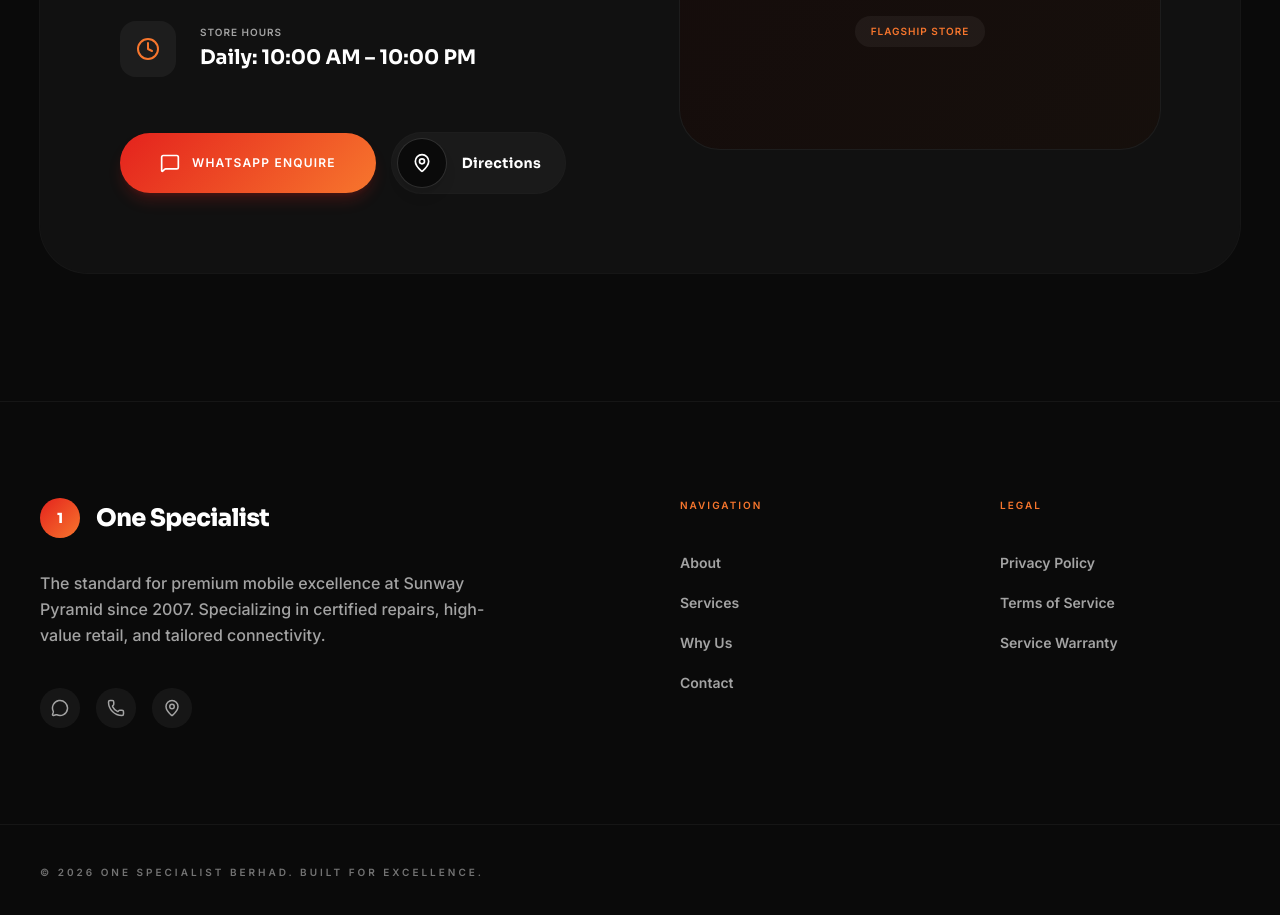
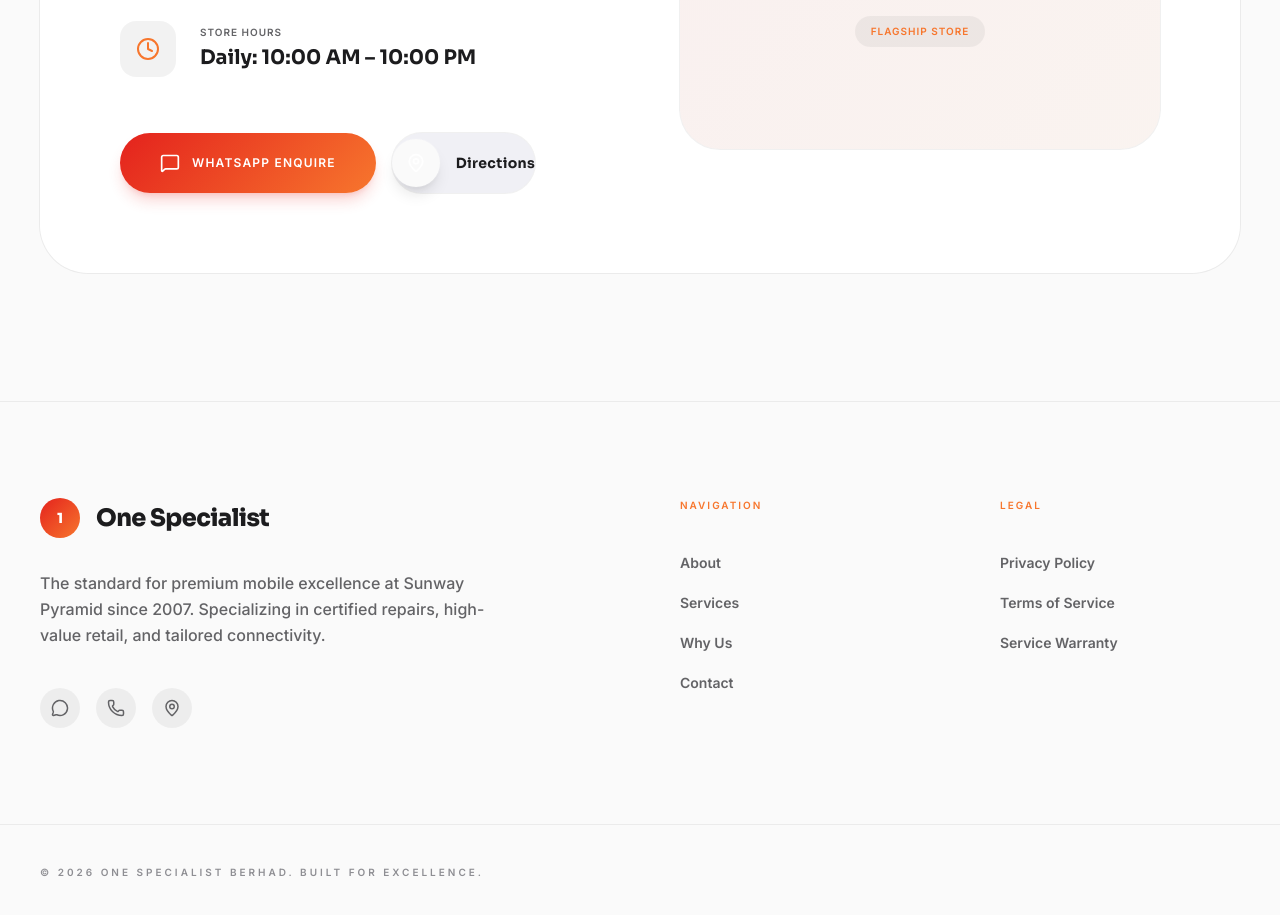
Before and after one commit to startasaasagency26-web/One-Specialist-Portfolio, a Next.js app: page / in a window 1280 px wide. Shown: the part 6240-7155 px from the top of the page. Built offline with nearby package versions, Linux system fonts and the light colour scheme.

Commit message:
commit 10

```diff
--- a/src/app/globals.css
+++ b/src/app/globals.css
@@ -50,6 +50,36 @@
   --line-strong: rgba(255, 255, 255, 0.12);
 }
 
+@media (prefers-color-scheme: light) {
+  :root {
+    --background: #FAFAFA;
+    --canvas: #F5F5F7;
+    --surface: #FFFFFF;
+    --surface-strong: #F0F0F5;
+
+    --ink: #1C1C1E;
+    --muted: #636366;
+    --muted-strong: #8E8e93;
+
+    --line: rgba(0, 0, 0, 0.06);
+    --line-strong: rgba(0, 0, 0, 0.10);
+  }
+}
+
+:root.light-test {
+  --background: #FAFAFA;
+  --canvas: #F5F5F7;
+  --surface: #FFFFFF;
+  --surface-strong: #F0F0F5;
+
+  --ink: #1C1C1E;
+  --muted: #636366;
+  --muted-strong: #8E8E93;
+
+  --line: rgba(0, 0, 0, 0.06);
+  --line-strong: rgba(0, 0, 0, 0.10);
+}
+
 @layer base {
   * {
     @apply border-line outline-none;
--- a/src/components/layout/site-footer.tsx
+++ b/src/components/layout/site-footer.tsx
@@ -6,14 +6,14 @@
 
 export function SiteFooter() {
   return (
-    <footer className="bg-background border-t border-white/5 py-24 pb-40">
+    <footer className="bg-background border-t border-line py-24 pb-40">
       <div className="container-shell grid gap-20 md:grid-cols-12">
         <div className="md:col-span-5">
           <div className="flex items-center gap-4">
             <div className="flex h-10 w-10 items-center justify-center rounded-full bg-brand-gradient font-display text-sm font-black text-white">
               1
             </div>
-            <p className="font-display text-2xl font-black tracking-tight text-white">
+            <p className="font-display text-2xl font-black tracking-tight text-ink">
               One Specialist
             </p>
           </div>
@@ -24,7 +24,7 @@
           </p>
           <div className="mt-10 flex gap-4">
             {[MessageCircle, Phone, MapPin].map((Icon, i) => (
-              <a key={i} href="#" className="flex h-10 w-10 items-center justify-center rounded-full bg-white/5 text-muted transition hover:text-brand-orange hover:bg-white/10">
+              <a key={i} href="#" className="flex h-10 w-10 items-center justify-center rounded-full bg-black/5 dark:bg-white/5 text-muted transition hover:text-brand-orange hover:bg-black/10 dark:hover:bg-white/20">
                 <Icon size={18} />
               </a>
             ))}
@@ -35,7 +35,7 @@
           <p className="text-[10px] font-black uppercase tracking-[0.2em] text-brand-orange">Navigation</p>
           <nav className="mt-10 flex flex-col gap-5 text-sm font-bold text-muted">
             {navItems.map((item) => (
-              <Link key={item.href} href={item.href} className="transition hover:text-white">
+              <Link key={item.href} href={item.href} className="transition hover:text-ink">
                 {item.label}
               </Link>
             ))}
@@ -45,14 +45,14 @@
         <div className="md:col-span-3">
           <p className="text-[10px] font-black uppercase tracking-[0.2em] text-brand-orange">Legal</p>
           <nav className="mt-10 flex flex-col gap-5 text-sm font-bold text-muted">
-            <Link href="#" className="transition hover:text-white">Privacy Policy</Link>
-            <Link href="#" className="transition hover:text-white">Terms of Service</Link>
-            <Link href="#" className="transition hover:text-white">Service Warranty</Link>
+            <Link href="#" className="transition hover:text-ink">Privacy Policy</Link>
+            <Link href="#" className="transition hover:text-ink">Terms of Service</Link>
+            <Link href="#" className="transition hover:text-ink">Service Warranty</Link>
           </nav>
         </div>
       </div>
 
-      <div className="container-shell mt-24 border-t border-white/5 pt-10">
+      <div className="container-shell mt-24 border-t border-line pt-10">
         <p className="text-[10px] font-black uppercase tracking-[0.3em] text-muted-strong">
           © 2026 One Specialist Berhad. Built for Excellence.
         </p>
--- a/src/components/sections/contact-section.tsx
+++ b/src/components/sections/contact-section.tsx
@@ -17,10 +17,10 @@
     <section id="contact" className="bg-background py-16 md:py-32">
       <div className="container-shell">
         <Reveal>
-          <div className="overflow-hidden rounded-[3rem] bg-surface p-10 ring-1 ring-white/5 md:p-20">
+          <div className="overflow-hidden rounded-[3rem] bg-surface p-10 ring-1 ring-line md:p-20">
             <div className="grid gap-20 lg:grid-cols-2 lg:items-center">
               <div>
-                <h2 className="font-display text-4xl font-extrabold tracking-tight text-white md:text-7xl">
+                <h2 className="font-display text-4xl font-extrabold tracking-tight text-ink md:text-7xl">
                   Let's <span className="text-gradient">Talk</span>.
                 </h2>
                 <p className="mt-8 text-lg font-medium leading-relaxed text-muted">
@@ -35,12 +35,12 @@
                     { icon: Clock, label: "Store Hours", value: contactDetails.hours },
                   ].map((item, i) => (
                     <div key={i} className="flex items-center gap-6">
-                      <div className="flex h-14 w-14 items-center justify-center rounded-2xl bg-white/5 text-brand-orange">
+                      <div className="flex h-14 w-14 items-center justify-center rounded-2xl bg-black/5 dark:bg-white/5 text-brand-orange">
                         <item.icon size={24} />
                       </div>
                       <div>
                         <p className="text-[10px] font-black uppercase tracking-widest text-muted">{item.label}</p>
-                        <p className="mt-1 font-display text-xl font-bold text-white">{item.value}</p>
+                        <p className="mt-1 font-display text-xl font-bold text-ink">{item.value}</p>
                       </div>
                     </div>
                   ))}
@@ -58,7 +58,7 @@
                     href="https://maps.google.com"
                     target="_blank"
                     rel="noreferrer"
-                    className="group flex h-[60px] items-center gap-4 rounded-full bg-surface-strong pr-6 pl-1.5 ring-1 ring-white/5 transition-all hover:bg-white/[0.03] hover:ring-white/10 w-full sm:w-auto justify-center"
+                    className="group flex flex-col sm:flex-row h-auto sm:h-[60px] items-center gap-4 rounded-3xl sm:rounded-full bg-surface-strong pr-6 pl-1.5 ring-1 ring-line transition-all hover:bg-white/[0.03] hover:ring-white/10 w-full sm:w-auto justify-center p-4 sm:p-0"
                   >
                     <div className="flex h-[48px] w-[48px] items-center justify-center rounded-full bg-background ring-1 ring-white/10 shadow-lg transition-transform duration-500 ease-out group-hover:scale-105 group-hover:ring-brand-orange/50 overflow-hidden relative">
                       <div className="absolute inset-0 bg-brand-gradient opacity-0 transition-opacity duration-300 group-hover:opacity-10" />
@@ -67,22 +67,22 @@
                         className="text-white transition-all duration-300 group-hover:text-brand-orange group-hover:-translate-y-0.5 group-hover:translate-x-0.5"
                       />
                     </div>
-                    <span className="font-display text-sm font-bold tracking-wide text-white transition-colors group-hover:text-brand-orange">
+                    <span className="font-display text-sm font-bold tracking-wide text-ink transition-colors group-hover:text-brand-orange">
                       Directions
                     </span>
                   </a>
                 </div>
               </div>
 
-              <div className="relative aspect-square overflow-hidden rounded-[2.5rem] bg-background ring-1 ring-white/5">
+              <div className="relative aspect-square overflow-hidden rounded-[2.5rem] bg-background ring-1 ring-line">
                 <div className="absolute inset-0 bg-brand-gradient opacity-5" />
                 <div className="relative flex h-full flex-col items-center justify-center p-12 text-center">
                   <div className="mb-8 flex h-24 w-24 items-center justify-center rounded-full bg-brand-gradient text-white shadow-2xl">
                     <MapPin size={40} />
                   </div>
-                  <h3 className="font-display text-3xl font-black text-white">Sunway Pyramid</h3>
+                  <h3 className="font-display text-3xl font-black text-ink">Sunway Pyramid</h3>
                   <p className="mt-4 max-w-xs text-base font-medium text-muted">{contactDetails.address}</p>
-                  <div className="mt-10 inline-flex items-center rounded-full bg-white/5 px-4 py-2 text-[10px] font-black uppercase tracking-widest text-brand-orange">
+                  <div className="mt-10 inline-flex items-center rounded-full bg-black/5 dark:bg-white/5 px-4 py-2 text-[10px] font-black uppercase tracking-widest text-brand-orange">
                     Flagship Store
                   </div>
                 </div>
--- a/src/components/sections/testimonials-section.tsx
+++ b/src/components/sections/testimonials-section.tsx
@@ -16,7 +16,7 @@
       <div className="container-shell">
         <Reveal>
           <div className="text-center">
-            <h2 className="font-display text-3xl font-extrabold tracking-tight text-white md:text-5xl">
+            <h2 className="font-display text-3xl font-extrabold tracking-tight text-ink md:text-5xl">
               Results & Recognition
             </h2>
             <p className="mx-auto mt-6 max-w-2xl text-lg font-medium text-muted">
@@ -29,7 +29,7 @@
         <div className="mt-20 grid gap-8 md:grid-cols-2">
           {BEFORE_AFTER.map((item) => (
             <Reveal key={item.id}>
-              <div className="group overflow-hidden rounded-[2.5rem] bg-background p-6 ring-1 ring-white/5 transition-all hover:ring-brand-orange/30">
+              <div className="group overflow-hidden rounded-[2.5rem] bg-background p-6 ring-1 ring-line transition-all hover:ring-brand-orange/30">
                 <div className="relative aspect-[16/10] overflow-hidden rounded-3xl bg-surface-strong">
                   <img
                     src={item.img}
@@ -48,7 +48,7 @@
                   </div>
                   <div className="text-right">
                     <span className="text-[10px] font-black uppercase tracking-widest text-brand-orange">After</span>
-                    <p className="text-sm font-bold text-white">{item.after}</p>
+                    <p className="text-sm font-bold text-ink">{item.after}</p>
                   </div>
                 </div>
               </div>
--- a/src/components/sections/why-choose-section.tsx
+++ b/src/components/sections/why-choose-section.tsx
@@ -13,7 +13,7 @@
       <div className="container-shell">
         <Reveal>
           <div className="text-center">
-            <h2 className="font-display text-4xl font-extrabold tracking-tight text-white md:text-5xl">
+            <h2 className="font-display text-4xl font-extrabold tracking-tight text-ink md:text-5xl">
               Why <span className="text-gradient">One Specialist</span>?
             </h2>
             <p className="mx-auto mt-6 max-w-2xl text-lg font-medium text-muted">
@@ -28,10 +28,10 @@
             return (
               <Reveal key={item.title} delay={0.1 * index}>
                 <div className="group flex flex-col items-center text-center">
-                  <div className="mb-8 flex h-20 w-20 items-center justify-center rounded-full bg-background ring-1 ring-white/5 shadow-2xl transition-all group-hover:ring-brand-orange/30">
+                  <div className="mb-8 flex h-20 w-20 items-center justify-center rounded-full bg-background ring-1 ring-line shadow-2xl transition-all group-hover:ring-brand-orange/30">
                     <Icon size={32} className="text-brand-orange" />
                   </div>
-                  <h3 className="font-display text-xl font-bold text-white">
+                  <h3 className="font-display text-xl font-bold text-ink">
                     {item.title}
                   </h3>
                   <p className="mt-4 text-sm leading-relaxed text-muted">
```
Also changed, not shown: src/components/layout/site-header.tsx (+7 -7 lines), src/components/sections/faq-section.tsx (+6 -6 lines), src/components/sections/google-reviews.tsx (+8 -8 lines), src/components/sections/repair-process.tsx (+4 -4 lines), src/components/sections/services-section.tsx (+4 -4 lines).
